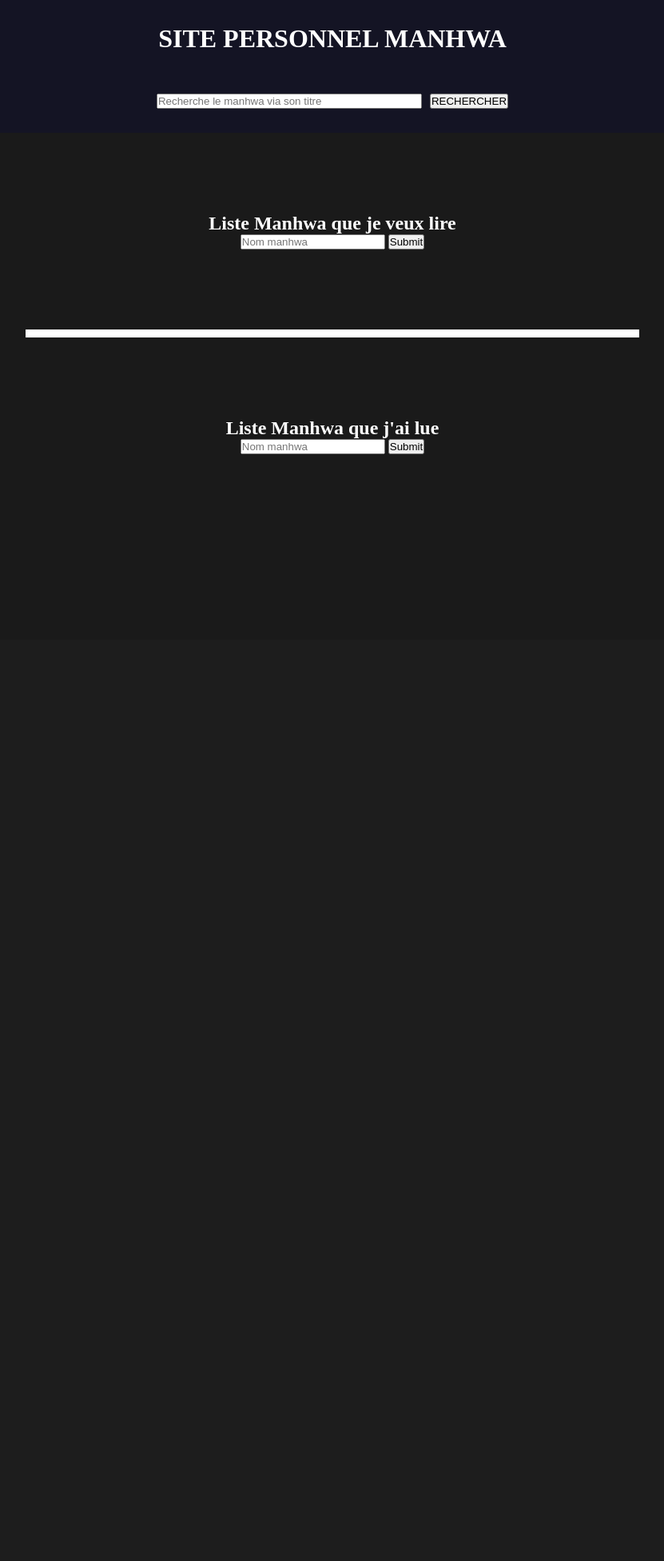
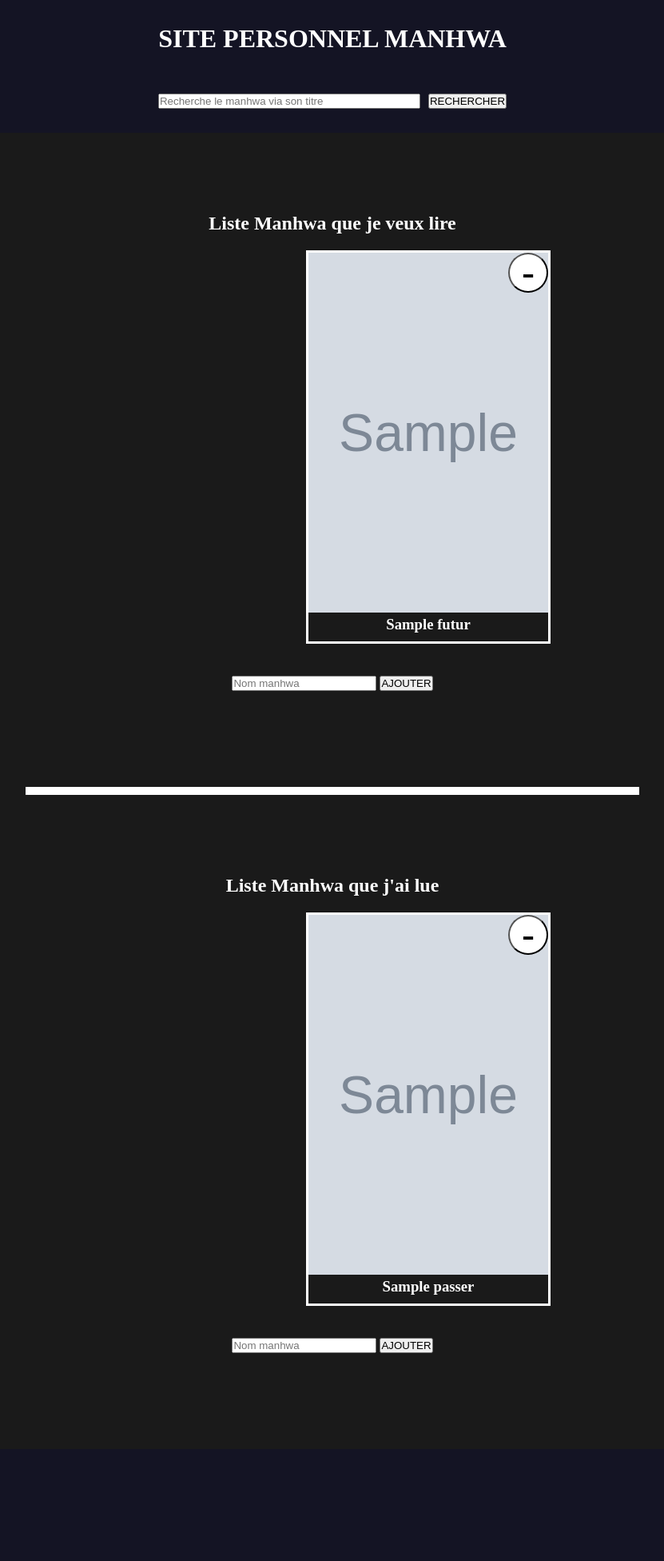
Before and after one commit to MaximeCrq/DP_Maxime_Code, a PHP site: page / in a window 1280 px wide. Shown: the top 1952 px of the page at 80% size, without its empty margins (224-1055 px from the left). Before the commit the page ends 568 px from the top, so only its background shows below. Run offline with PHP 8.4, Linux system fonts and the light colour scheme; tables that the repository leaves empty or names only in its code hold one stand-in row (values such as "Sample post"); grey boxes marked "Sample" are stand-in pictures.

Commit message:
2eme commit

```diff
--- a/index.php
+++ b/index.php
@@ -1,12 +1,37 @@
 <?php
-function addManhwa(){
+$messageAjoutFutur = "";
+$messageAjoutPasser = "";
+$listManhwaFutur = "";
+$listManhwaPasser = "";
+
+function dataTestAjoutFutur(){
+
+    if(empty($_POST["nom_futur"])){
+        return ["nom_manhwa"=>'',"erreur"=>'Il faut remplir le nom du manhwa !'];
+    }
+
+    $nom_manhwa = $_POST['nom_futur'];
+
+    return ["nom_manhwa"=>$nom_manhwa,"erreur"=>''];
+}
+
+function dataTestAjoutPasser(){
+
+    if(empty($_POST["nom_passer"])){
+        return ["nom_manhwa"=>'',"erreur"=>'Il faut remplir le nom du manhwa !'];
+    }
+
+    $nom_manhwa = $_POST['nom_passer'];
+
+    return ["nom_manhwa"=>$nom_manhwa,"erreur"=>''];
+}
+
+function addManhwaFutur($nom_manhwa,$lien_image_manhwa){
     $bdd = new PDO('mysql:host=localhost;dbname=manhwa','root','',array(PDO::ATTR_ERRMODE => PDO::ERRMODE_EXCEPTION));
 
-    $nom_manhwa = $_POST['nom_future'];
-    $lien_image_manhwa = '../image_manhwa/'.$_POST["nom_future"];
-
+    try{
         $req=$bdd->prepare(
-        "INSERT INTO liste_manhwa (nom_manhwa, lien_image_manhwa) VALUES (?,?)"
+            "INSERT INTO liste_manhwa_futur (nom_manhwa, lien_image_manhwa) VALUES (?,?)"
             );
 
         $req->bindParam(1,$nom_manhwa,PDO::PARAM_STR);
@@ -14,16 +39,37 @@ function addManhwa(){
 
         $req->execute();
 
-    return "Ajout réussi";
-};
+        return "Le manwha $nom_manhwa a bien été ajouté !";
+    }catch(EXCEPTION $error){
+        return $error->getMessage();
+    }
+}
 
-function readManhwaByNom(){
+function addManhwaPasser($nom_manhwa,$lien_image_manhwa){
     $bdd = new PDO('mysql:host=localhost;dbname=manhwa','root','',array(PDO::ATTR_ERRMODE => PDO::ERRMODE_EXCEPTION));
 
-    $nom_manhwa = $_POST['nom_future'];
+    try{
+        $req=$bdd->prepare(
+            "INSERT INTO liste_manhwa_passer (nom_manhwa, lien_image_manhwa) VALUES (?,?)"
+            );
 
+        $req->bindParam(1,$nom_manhwa,PDO::PARAM_STR);
+        $req->bindParam(2,$lien_image_manhwa,PDO::PARAM_STR);
+
+        $req->execute();
+
+        return "Le manwha $nom_manhwa a bien été ajouté !";
+    }catch(EXCEPTION $error){
+        return $error->getMessage();
+    }
+}
+
+function readManhwaByNomFutur($nom_manhwa){
+    $bdd = new PDO('mysql:host=localhost;dbname=manhwa','root','',array(PDO::ATTR_ERRMODE => PDO::ERRMODE_EXCEPTION));
+
+    try{
         $req=$bdd->prepare(
-        "SELECT nom_manhwa FROM liste_manhwa WHERE nom_manhwa=?"
+            "SELECT nom_manhwa FROM liste_manhwa_futur WHERE nom_manhwa=(?)"
         );
 
         $req->bindParam(1,$nom_manhwa,PDO::PARAM_STR);
@@ -33,23 +79,113 @@ function readManhwaByNom(){
         $data = $req->fetchAll(PDO::FETCH_ASSOC);
 
         return $data;
+    }catch(EXCEPTION $error){
+        return $error->getMessage();
+    }
 }
 
-if(isset($_POST["ajouter_future"])){
-    print_r('jsp');
-    if(isset($_POST["nom_future"])){
-        print_r('jsp');
-        if(empty(readManhwaByNom())){
-            print_r('jsp');
-            return "<p>Ce manhwa est déjà dans cette liste</p>";
-        }else{
-            print_r('jsp');
-            addManhwa();
-        }
-    }else{
-        return "<p>Veuiller remplir tout les chamsp</p>";
+function readManhwaByNomPasser($nom_manhwa){
+    $bdd = new PDO('mysql:host=localhost;dbname=manhwa','root','',array(PDO::ATTR_ERRMODE => PDO::ERRMODE_EXCEPTION));
+
+    try{
+        $req=$bdd->prepare(
+            "SELECT nom_manhwa FROM liste_manhwa_passer WHERE nom_manhwa=(?)"
+        );
+
+        $req->bindParam(1,$nom_manhwa,PDO::PARAM_STR);
+
+        $req->execute();
+
+        $data = $req->fetchAll(PDO::FETCH_ASSOC);
+
+        return $data;
+    }catch(EXCEPTION $error){
+        return $error->getMessage();
     }
 }
+
+function readAllManhwaFutur(){
+
+    $bdd = new PDO('mysql:host=localhost;dbname=manhwa','root','',array(PDO::ATTR_ERRMODE => PDO::ERRMODE_EXCEPTION));
+
+    try{
+
+        $req = $bdd->prepare('SELECT nom_manhwa, lien_image_manhwa FROM liste_manhwa_futur');
+
+        $req->execute();
+
+        $data = $req->fetchAll(PDO::FETCH_ASSOC);
+
+        return $data;
+    }catch(EXCEPTION $error){
+        return $error->getMessage();
+    }
+}
+
+function readAllManhwaPasser(){
+
+    $bdd = new PDO('mysql:host=localhost;dbname=manhwa','root','',array(PDO::ATTR_ERRMODE => PDO::ERRMODE_EXCEPTION));
+
+    try{
+
+        $req = $bdd->prepare('SELECT nom_manhwa, lien_image_manhwa FROM liste_manhwa_passer');
+
+        $req->execute();
+
+        $data = $req->fetchAll(PDO::FETCH_ASSOC);
+
+        return $data;
+    }catch(EXCEPTION $error){
+        return $error->getMessage();
+    }
+}
+
+if(isset($_POST["ajouter_futur"])){
+    $tab = dataTestAjoutFutur();
+    if($tab['erreur'] != ''){
+        $message = $tab['erreur'];
+        }else{
+            if(empty(readManhwaByNomFutur($tab['nom_manhwa']))){
+                $messageAjoutFutur = addManhwaFutur($tab['nom_manhwa'],'../image_manhwa/'.$tab['nom_manhwa'].'.jpg');
+
+            }else{
+                $messageAjoutFutur="Ce Manhwa existe déjà en BDD !";
+            }
+    }
+}
+
+if(isset($_POST["ajouter_passer"])){
+    $tab = dataTestAjoutPasser();
+    if($tab['erreur'] != ''){
+        $message = $tab['erreur'];
+        }else{
+            if(empty(readManhwaByNomPasser($tab['nom_manhwa']))){
+                $messageAjoutPasser = addManhwaPasser($tab['nom_manhwa'],'../image_manhwa/'.$tab['nom_manhwa'].'.jpg');
+
+            }else{
+                $messageAjoutPasser="Ce Manhwa existe déjà en BDD !";
+            }
+    }
+}
+
+function cardManhwa($manhwa){
+    return "<article style='position:relative; left:120px; border:3px solid white; color:white; padding-bottom:10px; width:300px'>
+                <img style='width:300px; height:450px;' src='{$manhwa['lien_image_manhwa']}'>
+                <h3 style='text-wrap: wrap;'>{$manhwa['nom_manhwa']}</h3>
+                <button style='position:absolute; top:0px; left:250px; font-size:50px; background-color:white; border:3px solide black;border-radius:50%; width:50px; height:50px; line-height:0px; text-align:center justify-content:center;'>-</button>
+            </article>";
+}
+
+$AllManhwaFutur = readAllManhwaFutur();
+foreach($AllManhwaFutur as $manhwa){
+    $listManhwaFutur .= cardManhwa($manhwa);
+}
+
+$AllManhwaPasser = readAllManhwaPasser();
+foreach($AllManhwaPasser as $manhwa){
+    $listManhwaPasser = $listManhwaPasser.cardManhwa($manhwa);
+}
+
 ?>
 
 <!DOCTYPE html>
@@ -60,35 +196,40 @@ if(isset($_POST["ajouter_future"])){
         <title>MANHWA</title>
         <link rel="stylesheet" href="./style.css">
     </head>
-
     <body>
         <header>
             <h1>SITE PERSONNEL MANHWA</h1>
             <form>
-                <input id="recherche_manhwa" type="texte" name="recherche" placeholder="Recherche le manhwa via son titre">
-                <input type="submit" name="lancer" value="RECHERCHER">
+                <input id="nom_recherche_manhwa" type="search" name="recherche" placeholder="Recherche le manhwa via son titre">
+                <input id="lancer_recherche_manhwa" type="submit" name="lancer" value="RECHERCHER">
             </form>
         </header>
         <main>
             <section>
                 <h2>Liste Manhwa que je veux lire</h2>
+                <div class="liste_manhwa">
+                    <?php echo $listManhwaFutur ?>
+                </div>
                 <form action="" method="POST">
-                    <div id="liste_1"></div>
-                    <article id="ajout_futur">
-                        <input type="text" name="nom_future" placeholder="Nom manhwa">
-                        <input type="submit" name="ajouter_future">
-                    </article>
+                    <div id="ajout_futur">
+                        <input type="text" name="nom_futur" placeholder="Nom manhwa">
+                        <input type="submit" name="ajouter_futur" value="AJOUTER">
+                    </div>
+                    <?php echo $messageAjoutFutur ?>
                 </form>
             </section>
             <div id="separator"></div>
             <section>
                 <h2>Liste Manhwa que j'ai lue</h2>
+                <div class="liste_manhwa">
+                    <?php echo $listManhwaPasser ?>
+                </div>
                 <form action="" method="POST">
-                    <div id="liste_2"></div>
-                    <article id="ajout_passer">
+                    <div id="ajout_passer">
                         <input type="text" name="nom_passer" placeholder="Nom manhwa">
-                        <input type="submit" name="ajouter_passer">
-                    </article>
+                        <input type="submit" name="ajouter_passer" value="AJOUTER">
+                    </div>
+                    <?php echo $messageAjoutPasser ?>
                 </form>
             </section>
         </main>
--- a/style.css
+++ b/style.css
@@ -27,7 +27,7 @@ header {
         align-items: center;
         justify-content: center;
         gap: 10px;
-        #recherche_manhwa {
+        #nom_recherche_manhwa {
             width: calc(200px + 10vw);
         }
     }
@@ -45,7 +45,20 @@ main {
         align-items: center;
         justify-content: center;
         text-align: center;
+        text-wrap: wrap;
         color: white;
+        gap: 20px;
+    }
+    .liste_manhwa{
+        display: flex;
+        flex-direction: row;
+        flex-wrap: wrap;
+        gap: 30px;
+    }
+    form {
+        div {
+            margin: 20px 0px 20px 0px;
+        }
     }
 }
 
@@ -58,4 +71,7 @@ main {
 
 footer {
     background-color: rgb(20, 20, 36);
+    width: 100%;
+    height: 200px;
+    margin-top: 100px;
 }
```
Also changed, not shown: script.js (+14 -0 lines), 1 other file. Lines whose indentation alone changed are shown as unchanged.
